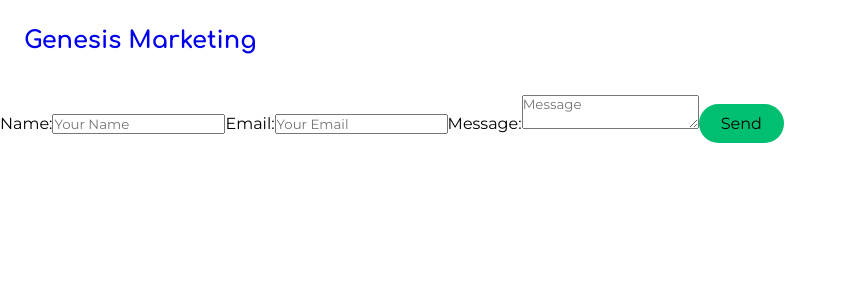
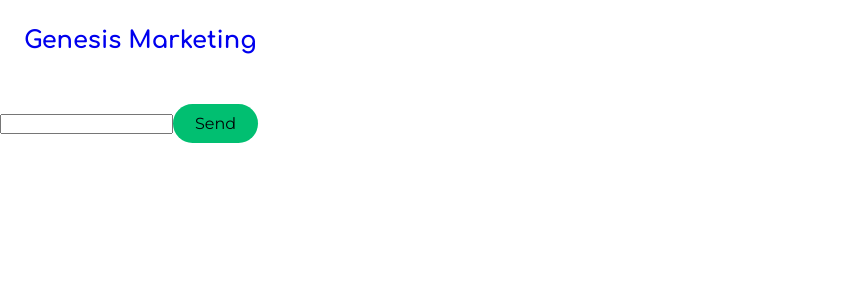
Before and after one commit to MatthieuZuel/project-genesis, a React (Create React App) app: page /contact in a window 1280 px wide. Shown: the top 300 px of the page, without its empty margins (0-847 px from the left). Built offline with nearby package versions, Linux system fonts and the light colour scheme; a web font is replaced by a local one.

Commit message:
add contact form

```diff
--- a/package.json
+++ b/package.json
@@ -6,6 +6,7 @@
     "@testing-library/jest-dom": "^5.15.0",
     "@testing-library/react": "^11.2.7",
     "@testing-library/user-event": "^12.8.3",
+    "axios": "^0.24.0",
     "firebase": "^9.5.0",
     "react": "^17.0.2",
     "react-dom": "^17.0.2",
--- a/src/App.js
+++ b/src/App.js
@@ -1,3 +1,4 @@
+import React from 'react';
 import { ContactPage, Home, PageNotFound } from './Pages';
 import GlobalStyle from './globalStyles';
 import { BrowserRouter as Router, Routes, Route } from 'react-router-dom';
@@ -6,11 +7,12 @@ function App() {
   return (
     <Router>
       <GlobalStyle/>
-      <Routes>
+      <ContactPage />
+      {/* <Routes>
         <Route path="/" exact element={<Home />} />
         <Route path="/contact" exact element={ <ContactPage /> } />
         <Route path="*" element={<PageNotFound />} />
-      </Routes>
+      </Routes> */}
     </Router>
   );
 }
--- a/src/Components/Contact/Contact.js
+++ b/src/Components/Contact/Contact.js
@@ -1,4 +1,5 @@
-import React from 'react'
+import React, { useState } from 'react';
+import axios from 'axios'
 import {
     Form,
     FormButton,
@@ -9,18 +10,37 @@ import {
 } from './Contact.element'
 
 const Contact = () => {
+
+    const [sent, setSent] = useState(false)
+
+    const [text, setText] = useState("")
+
+    const handleSend = async() => {
+        setSent(true)
+        try {
+            await axios.post("http://localhost:4000/send_mail", {
+                text
+            })
+        } catch (error) {
+            console.log(error)
+        }
+    }
+
     return (
         <>
             <Icon to="/"> Genesis Marketing </Icon>
-            <Form onSubmit="submit" >
+            {!sent ? (
+                <Form onSubmit={handleSend}>
                     <FormLabel>
-                    Name:
                         <FormInput
                             type="text"
-                        placeholder="Your Name"
+                            value={text}
+                            onChange={(e) =>
+                                setText(e.target.value)
+                            }
                         />
                     </FormLabel>
-                <FormLabel>
+                    {/* <FormLabel>
                         Email:
                         <FormInput
                             type="email"
@@ -32,9 +52,12 @@ const Contact = () => {
                         <TextArea
                             placeholder="Message"
                         ></TextArea>
-                </FormLabel>
+                    </FormLabel> */}
                     <FormButton type="submit"> Send </FormButton>
                 </Form>
+            ) : (
+                <h1>Email Sent</h1>
+            )}
         </>
     )
 }
```
Also changed, not shown: 1 other file (tests, documents, lock files or other folders). Lines whose indentation alone changed are shown as unchanged.
